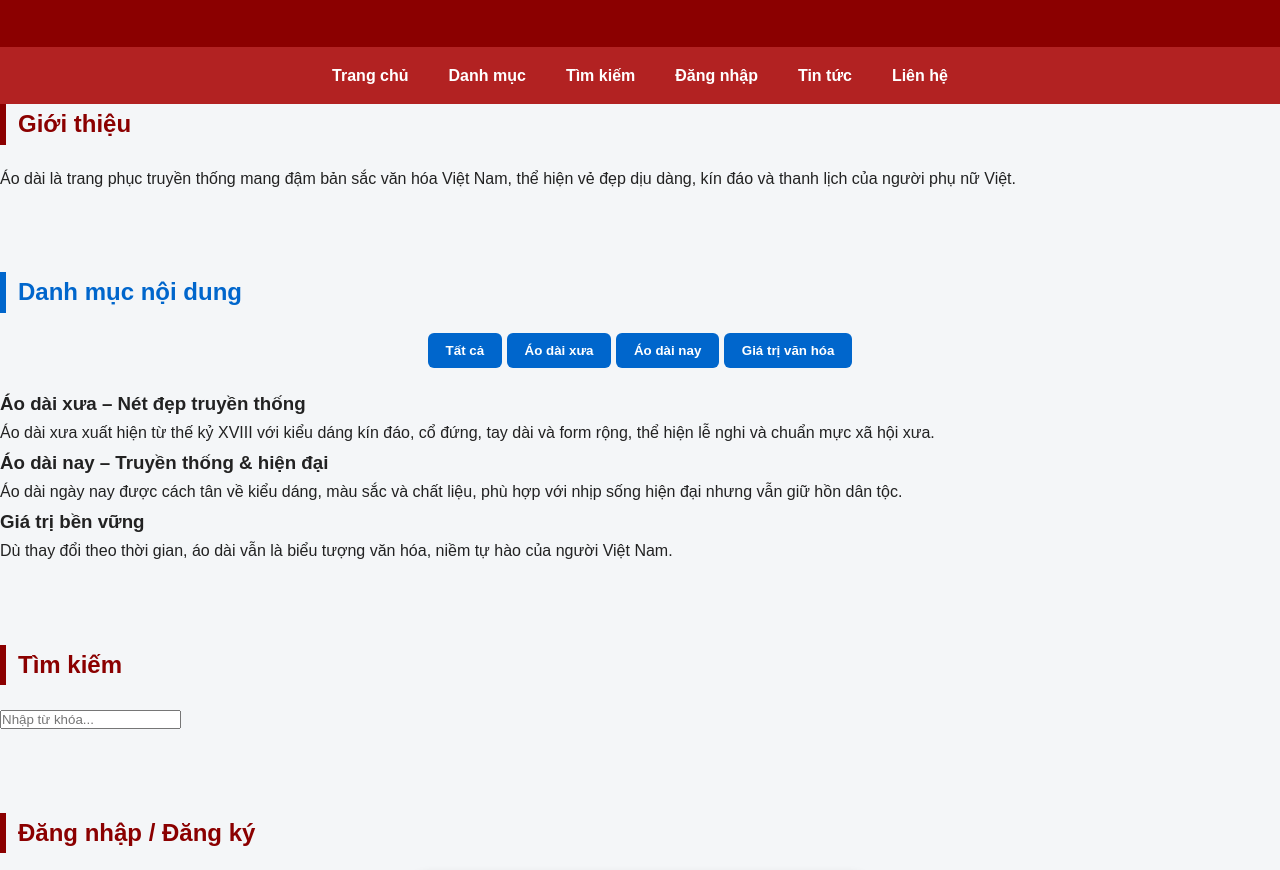
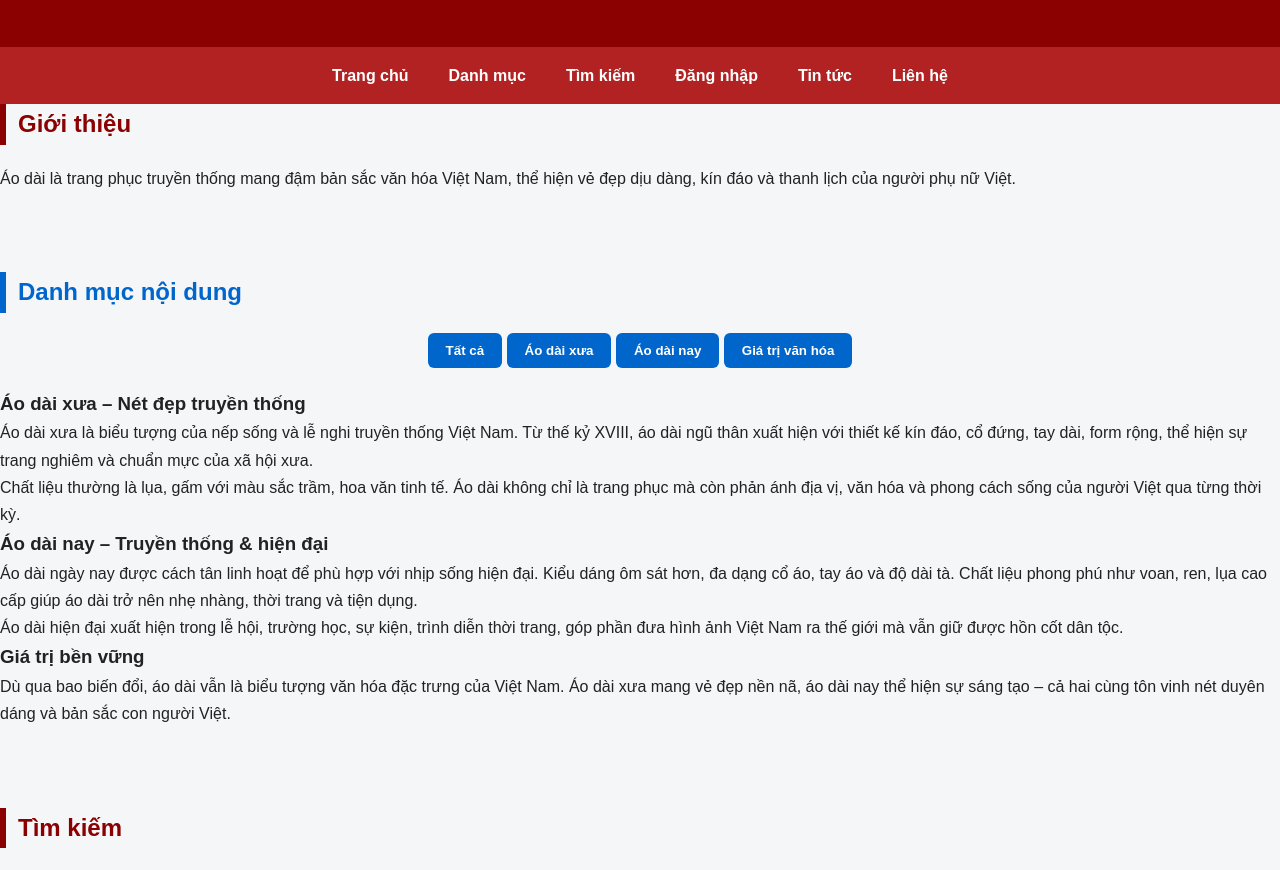
Before and after one commit to hacnguyetbang2008-collab/Ao_Dai_Viet_Nam_Xua_Va_Nay, a plain HTML site: page index.html in a window 1280 px wide. Shown: the part 170-1040 px from the top of the page. Drawn offline with Linux system fonts and the light colour scheme.

Commit message:
Replace paragraphs with lists in index.html

```diff
--- a/index.html
+++ b/index.html
@@ -67,24 +67,33 @@ thể hiện vẻ đẹp dịu dàng, kín đáo và thanh lịch của người
 <div class="grid">
 <div class="card category-item xua">
 <h3>Áo dài xưa – Nét đẹp truyền thống</h3>
-<p>
-Áo dài xưa xuất hiện từ thế kỷ XVIII với kiểu dáng kín đáo, cổ đứng,
-tay dài và form rộng, thể hiện lễ nghi và chuẩn mực xã hội xưa.
-</p>
+<ul>
+<li>
+    <p> Áo dài xưa là biểu tượng của nếp sống và lễ nghi truyền thống Việt Nam. Từ thế kỷ XVIII, áo dài ngũ thân xuất hiện với thiết kế kín đáo, cổ đứng, tay dài, form rộng, thể hiện sự trang nghiêm và chuẩn mực của xã hội xưa. </p>
+</li>
+<li>
+    <p>Chất liệu thường là lụa, gấm với màu sắc trầm, hoa văn tinh tế. Áo dài không chỉ là trang phục mà còn phản ánh địa vị, văn hóa và phong cách sống của người Việt qua từng thời kỳ. </p>
+</li>
+</ul>
 </div>
 <div class="card category-item nay">
 <h3>Áo dài nay – Truyền thống & hiện đại</h3>
-<p>
-Áo dài ngày nay được cách tân về kiểu dáng, màu sắc và chất liệu,
-phù hợp với nhịp sống hiện đại nhưng vẫn giữ hồn dân tộc.
-</p>
+<ul>
+    <li>
+        <p>Áo dài ngày nay được cách tân linh  hoạt để phù hợp với nhịp sống hiện đại. Kiểu dáng ôm sát hơn, đa dạng cổ áo, tay áo và độ dài tà. Chất liệu phong phú như voan, ren, lụa cao cấp giúp áo dài trở nên nhẹ nhàng, thời trang và tiện dụng. </p>
+    </li>
+    <li>
+        <p>Áo dài hiện đại xuất hiện trong lễ hội, trường học, sự kiện, trình diễn thời trang, góp phần đưa hình ảnh Việt Nam ra thế giới mà vẫn giữ được hồn cốt dân tộc. </p>
+    </li>
+</ul>
 </div>
 <div class="card category-item vanhoa">
 <h3>Giá trị bền vững</h3>
-<p>
-Dù thay đổi theo thời gian, áo dài vẫn là biểu tượng văn hóa,
-niềm tự hào của người Việt Nam.
-</p>
+<ul>
+    <li>
+        <p>Dù qua bao biến đổi, áo dài vẫn là biểu tượng văn hóa đặc trưng của Việt Nam. Áo dài xưa mang vẻ đẹp nền nã, áo dài nay thể hiện sự sáng tạo – cả hai cùng tôn vinh nét duyên dáng và bản sắc con người Việt. </p>
+    </li>
+</ul>
 </div>
 </div>
 </section>
```
